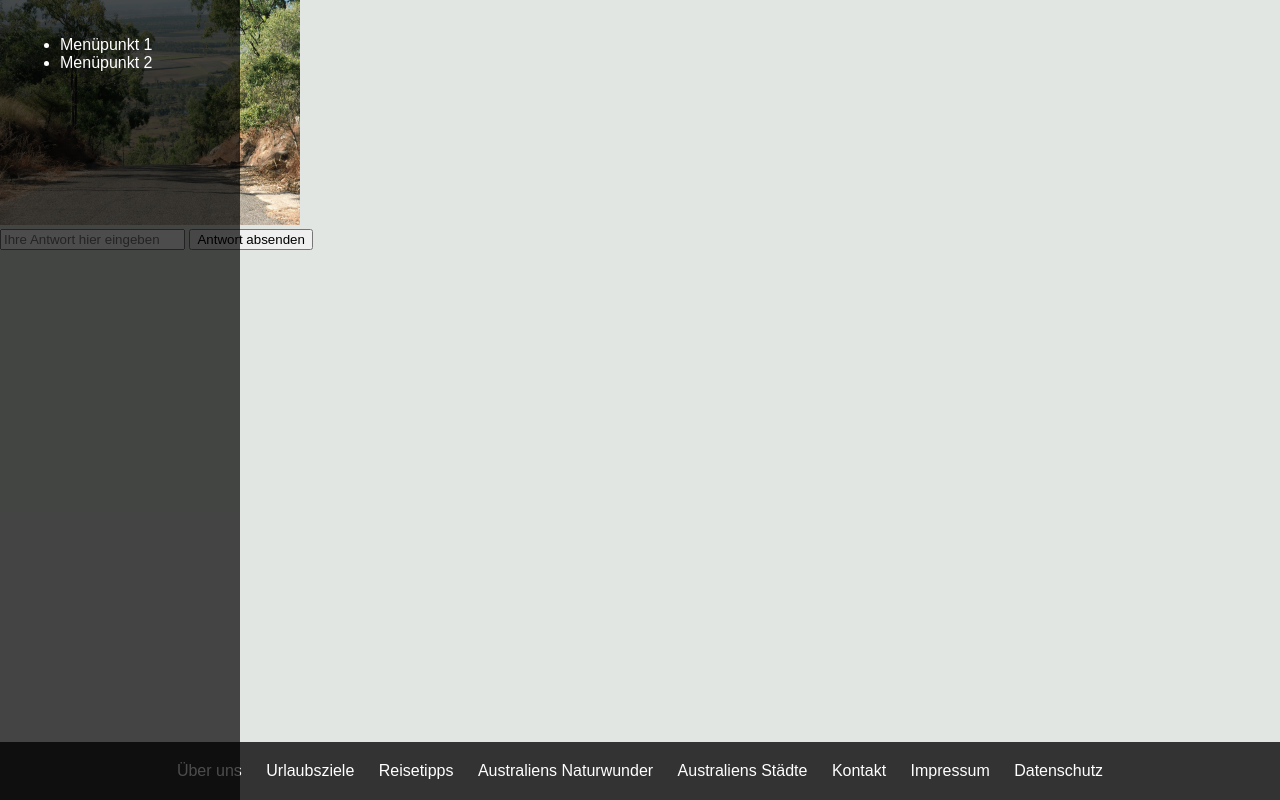
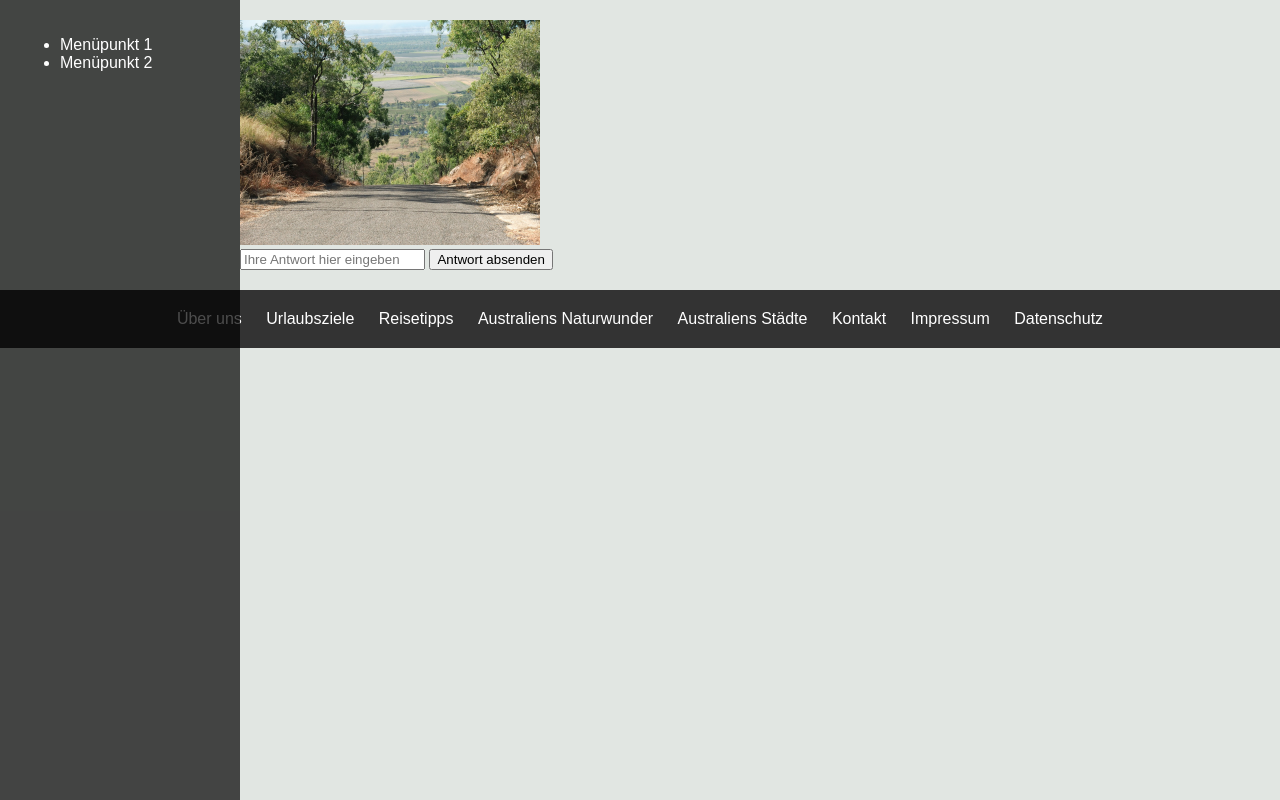
Before and after one commit to lynceus666/lynceus666.github.io, a plain HTML site: page index.html in a window 1280 px wide. Drawn offline with Linux system fonts and the light colour scheme.

Commit message:
Update styles.css

```diff
--- a/styles.css
+++ b/styles.css
@@ -25,7 +25,7 @@ html {
 }
 
 /* Hauptinhalt Stil */
-.content {
+.content-wrap {
 	margin-left: 220px;
 	padding: 20px;
 }
@@ -39,11 +39,6 @@ html {
     flex-direction: column; /* Vertikale Anordnung */
     min-height: 100vh; /* Mindesthöhe ist die Höhe des Viewports */
 }
-
-.content-wrap {
-    flex: 1; /* Ermöglicht, dass dieser Bereich den verfügbaren Raum einnimmt */
-}
-
 
 /* Footer-Stile */
 .footer {
```
